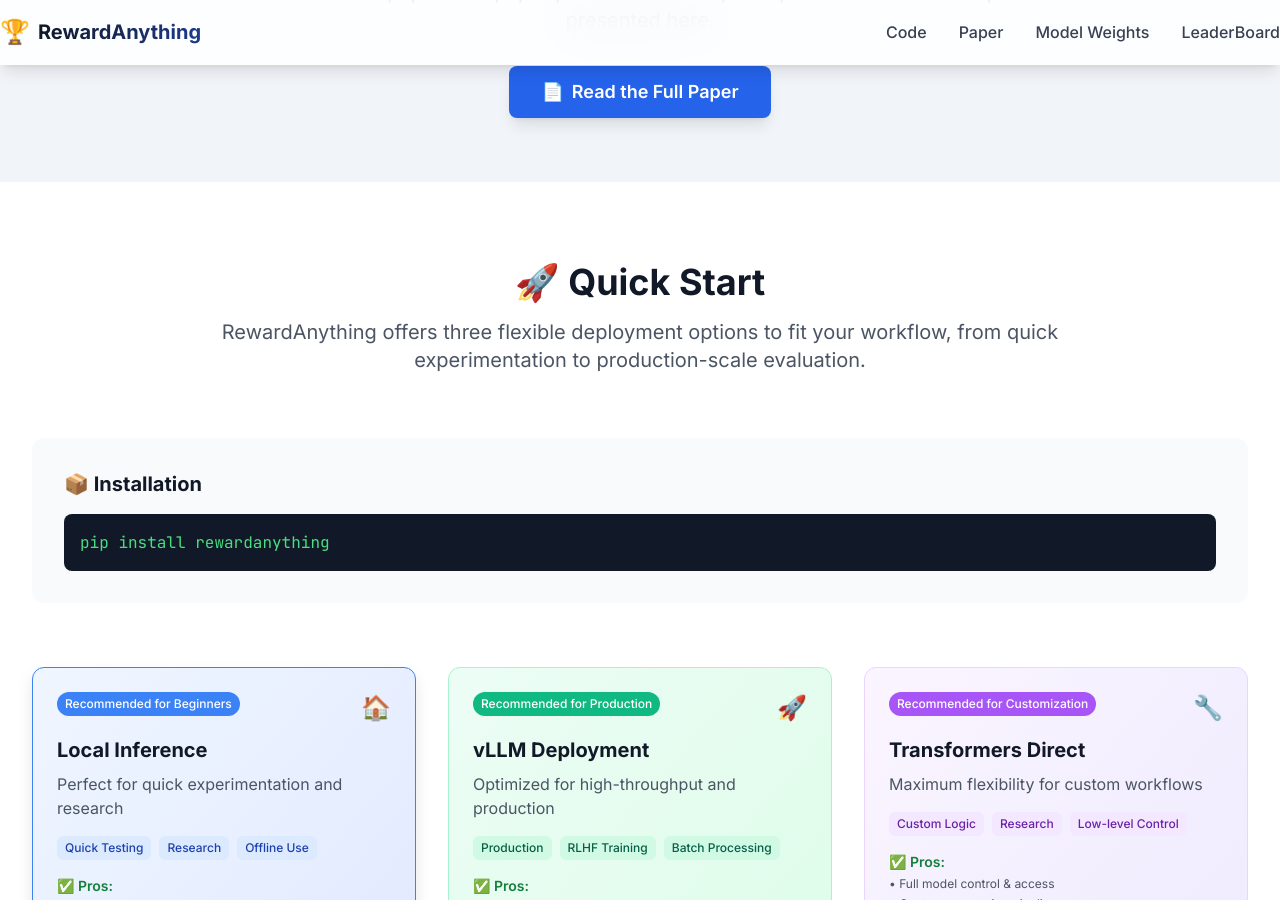
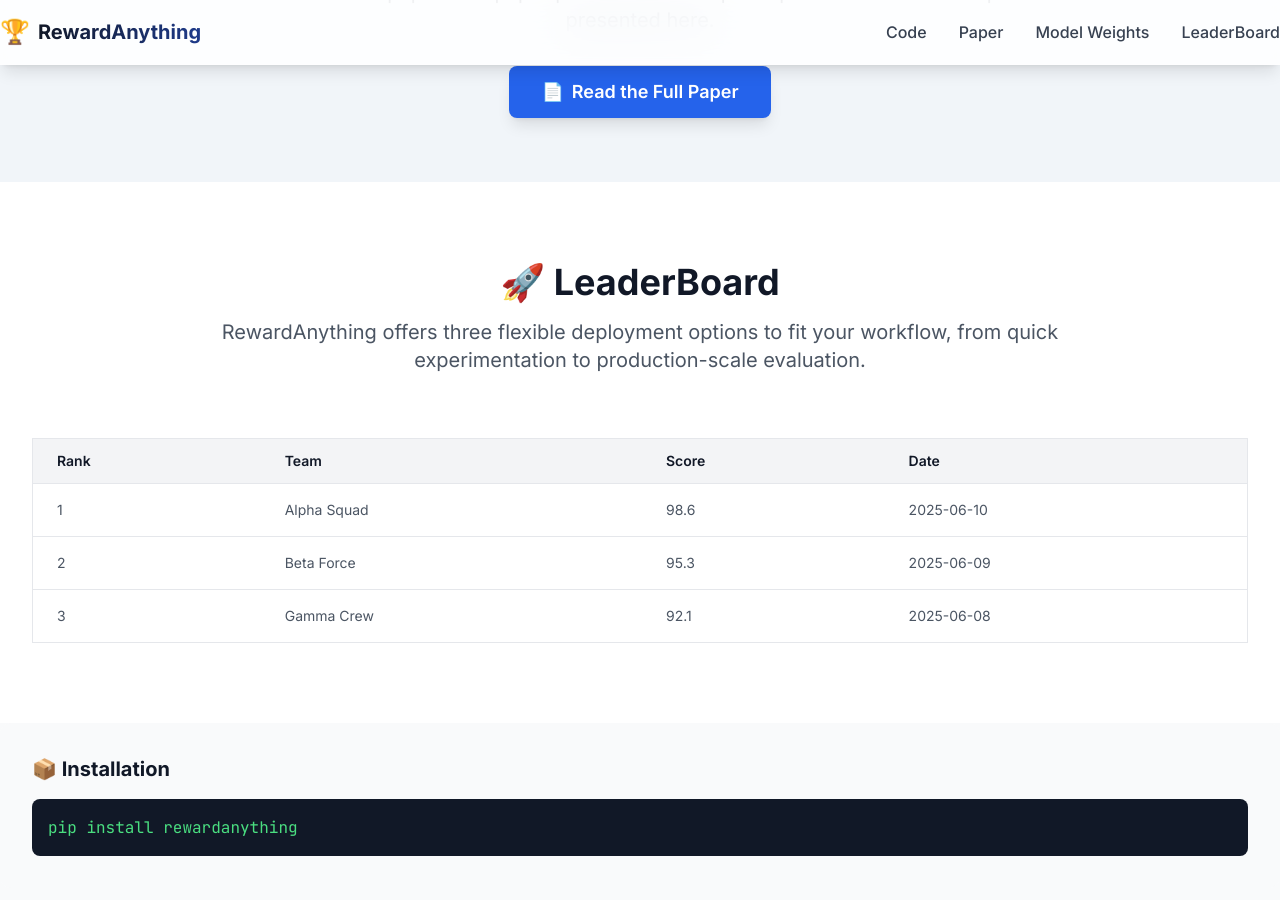
Before and after one commit to grow-ai-like-a-child/CoreCognition, a Jekyll site: the page built from index.html, in a window 1280 px wide and 900 px high, scrolled down 4467 px. Built offline with Jekyll 4.4.1, drawn with Linux system fonts in a browser that asks for light colours; nearby versions of some CDN libraries.

Commit message:
Update index.html

```diff
--- a/index.html
+++ b/index.html
@@ -371,16 +371,51 @@
 </section>
 
 <!-- Installation & Usage Guide -->
-<section id="quickstart" class="py-20 bg-white">
+<section id="leaderboard" class="py-20 bg-white">
     <div class="max-w-7xl mx-auto px-4 sm:px-6 lg:px-8">
         <div class="text-center mb-16">
-            <h2 class="text-3xl md:text-4xl font-bold text-gray-900 mb-4">🚀 Quick Start</h2>
+            <h2 class="text-3xl md:text-4xl font-bold text-gray-900 mb-4">🚀 LeaderBoard</h2>
             <p class="text-xl text-gray-600 max-w-4xl mx-auto">
                 RewardAnything offers three flexible deployment options to fit your workflow, from quick experimentation to production-scale evaluation.
             </p>
         </div>
 
-            <!-- Installation -->
+        <div class="overflow-x-auto">
+            <table class="min-w-full table-auto border border-gray-200 text-left text-sm text-gray-600">
+                <thead class="bg-gray-100">
+                    <tr>
+                        <th class="px-6 py-3 font-semibold text-gray-900">Rank</th>
+                        <th class="px-6 py-3 font-semibold text-gray-900">Team</th>
+                        <th class="px-6 py-3 font-semibold text-gray-900">Score</th>
+                        <th class="px-6 py-3 font-semibold text-gray-900">Date</th>
+                    </tr>
+                </thead>
+                <tbody>
+                    <tr class="border-t border-gray-200">
+                        <td class="px-6 py-4">1</td>
+                        <td class="px-6 py-4">Alpha Squad</td>
+                        <td class="px-6 py-4">98.6</td>
+                        <td class="px-6 py-4">2025-06-10</td>
+                    </tr>
+                    <tr class="border-t border-gray-200">
+                        <td class="px-6 py-4">2</td>
+                        <td class="px-6 py-4">Beta Force</td>
+                        <td class="px-6 py-4">95.3</td>
+                        <td class="px-6 py-4">2025-06-09</td>
+                    </tr>
+                    <tr class="border-t border-gray-200">
+                        <td class="px-6 py-4">3</td>
+                        <td class="px-6 py-4">Gamma Crew</td>
+                        <td class="px-6 py-4">92.1</td>
+                        <td class="px-6 py-4">2025-06-08</td>
+                    </tr>
+                </tbody>
+            </table>
+        </div>
+    </div>
+</section>
+
+<!--             <!-- Installation -->
         <div class="mb-16">
             <div class="bg-gray-50 rounded-xl p-8">
                 <h3 class="text-xl font-bold text-gray-900 mb-4">📦 Installation</h3>
@@ -684,7 +719,7 @@
             </div>
         </div>
     </div>
-</section>
+</section> -->
 
 <!-- Advanced Usage -->
 <section class="py-20 bg-gray-50">
```
